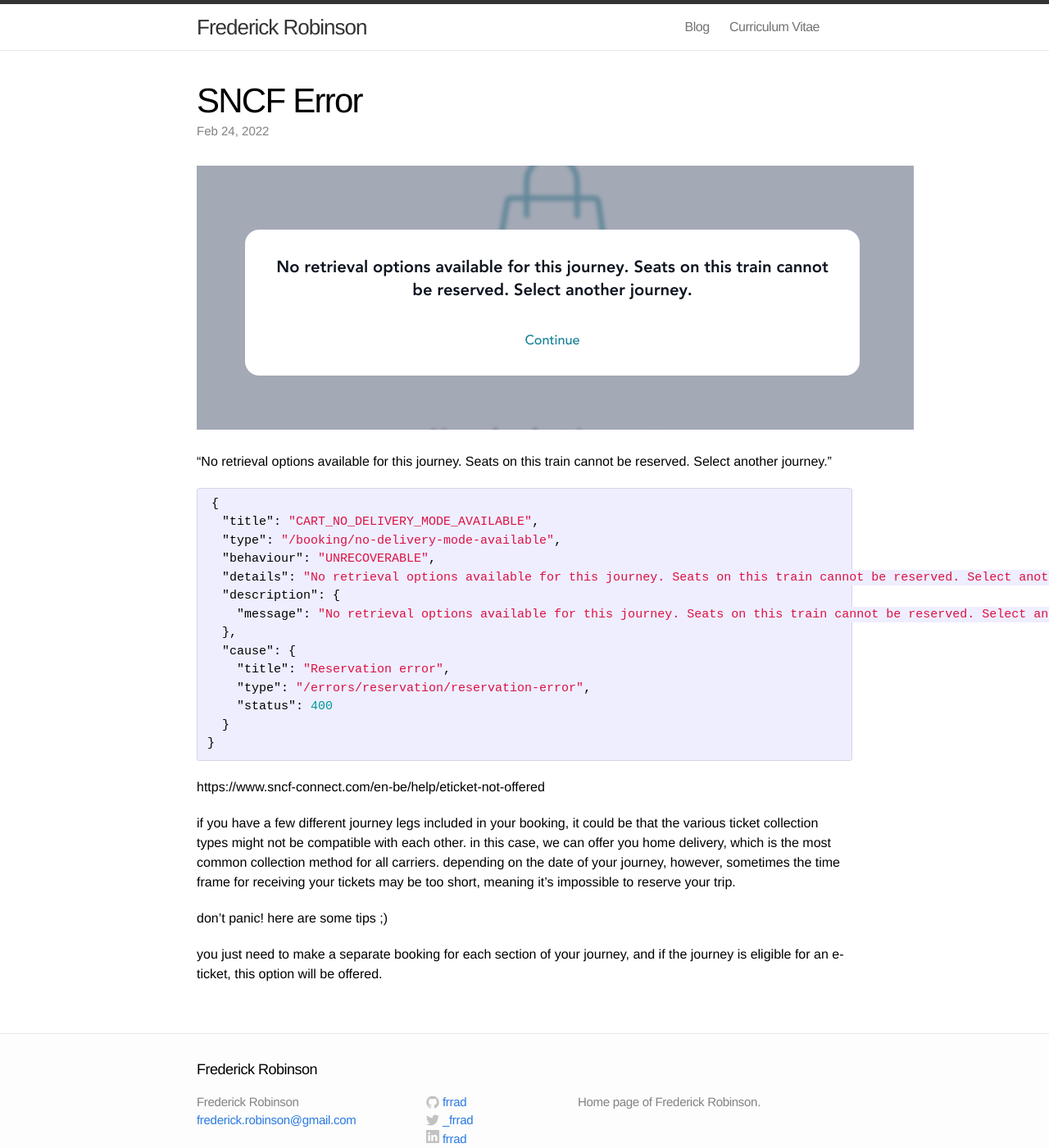
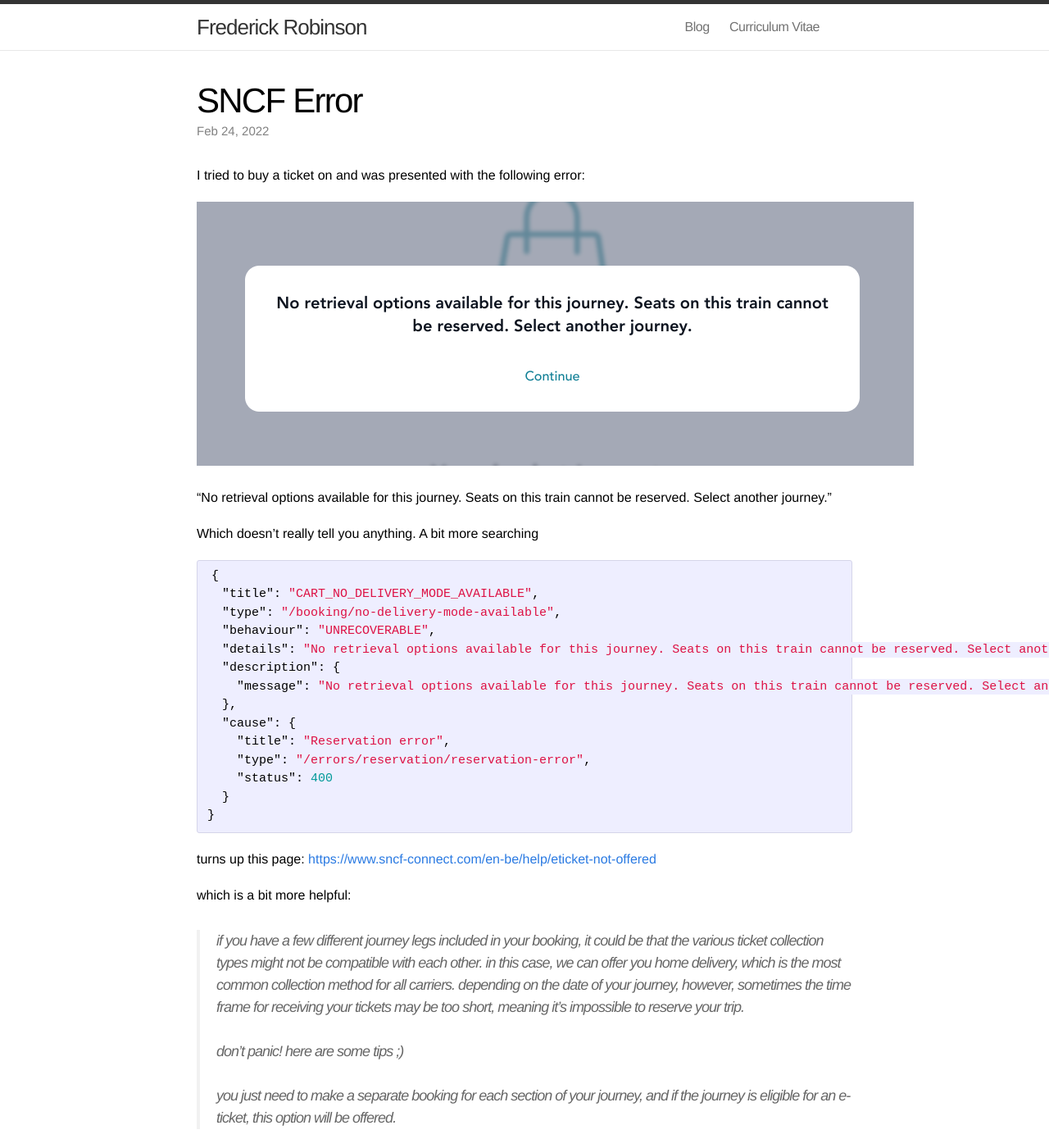
Before and after one commit to frrad/frrad.github.io, a Jekyll site: the page built from _posts/2022-02-24-sncf-connect.md, in a window 1280 px wide and 1400 px high. Shown: the whole window at 82% size. Built offline with Jekyll 4.4.1, drawn with Linux system fonts in a browser that asks for light colours.

Commit message:
more info

````diff
--- a/_posts/2022-02-24-sncf-connect.md
+++ b/_posts/2022-02-24-sncf-connect.md
@@ -5,9 +5,13 @@
 categories: blog, sncf
 ---
 
+I tried to buy a ticket on <sncf-connect.com> and was presented with the following error:
+
 ![Error Message](/assets/error-message.png)
 
 "No retrieval options available for this journey. Seats on this train cannot be reserved. Select another journey."
+
+Which doesn't really tell you anything. A bit more searching
 
 ```json
 {
@@ -25,16 +29,19 @@
   }
 }
 ```
-https://www.sncf-connect.com/en-be/help/eticket-not-offered
 
-if you have a few different journey legs included in your booking, it could be
-that the various ticket collection types might not be compatible with each
-other. in this case, we can offer you home delivery, which is the most common
-collection method for all carriers. depending on the date of your journey,
-however, sometimes the time frame for receiving your tickets may be too short,
-meaning it’s impossible to reserve your trip.
+turns up this page: <https://www.sncf-connect.com/en-be/help/eticket-not-offered>
 
-don't panic! here are some tips ;)
+which is a bit more helpful:
 
-you just need to make a separate booking for each section of your journey, and
-if the journey is eligible for an e-ticket, this option will be offered.
+> if you have a few different journey legs included in your booking, it could be
+> that the various ticket collection types might not be compatible with each
+> other. in this case, we can offer you home delivery, which is the most common
+> collection method for all carriers. depending on the date of your journey,
+> however, sometimes the time frame for receiving your tickets may be too short,
+> meaning it’s impossible to reserve your trip.<br><br>
+>
+> don't panic! here are some tips ;)<br><br>
+>
+> you just need to make a separate booking for each section of your journey, and
+> if the journey is eligible for an e-ticket, this option will be offered.
````
